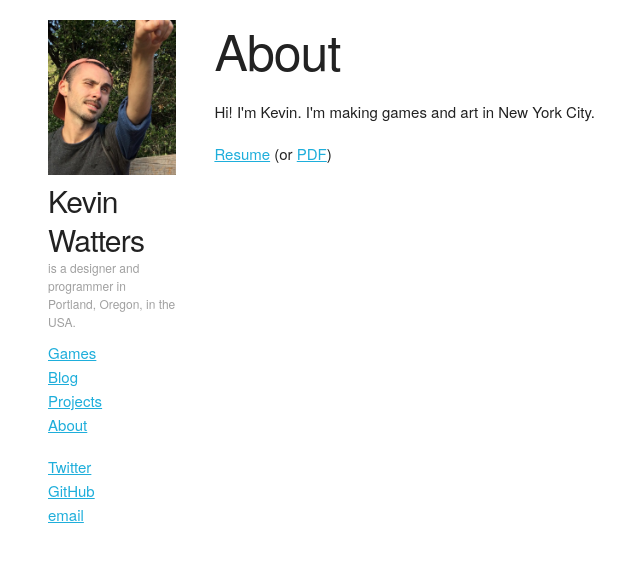
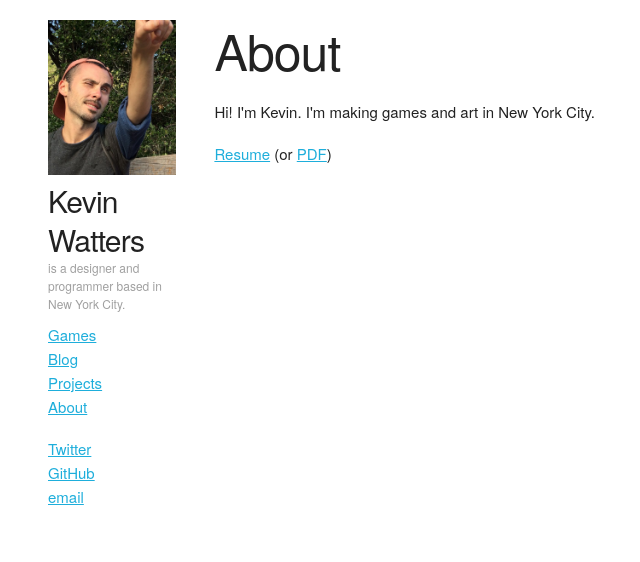
Before and after one commit to kevinw/kevinw.github.com, a Jekyll site: the page built from about.html, in a window 1280 px wide. Shown: the top 562 px of the page, without its empty margins (112-752 px from the left). Built offline with Jekyll 4.4.1, drawn with Linux system fonts in a browser that asks for light colours.

Commit message:
Update default.html

```diff
--- a/_layouts/default.html
+++ b/_layouts/default.html
@@ -24,7 +24,7 @@
     <div class="two columns nav">
       <a href="/"><img src="/img/me_point.jpg" class="u-max-full-width"></a>
       <h4 class="name-title">Kevin Watters</h4>
-      <span class="name-detail">is a designer and programmer in Portland, Oregon, in the USA.</span>
+      <span class="name-detail">is a designer and programmer based in New York City.</span>
       <p>
         <a href="/#games">Games</a><br>
         <a href="/#blog">Blog</a><br>
```
